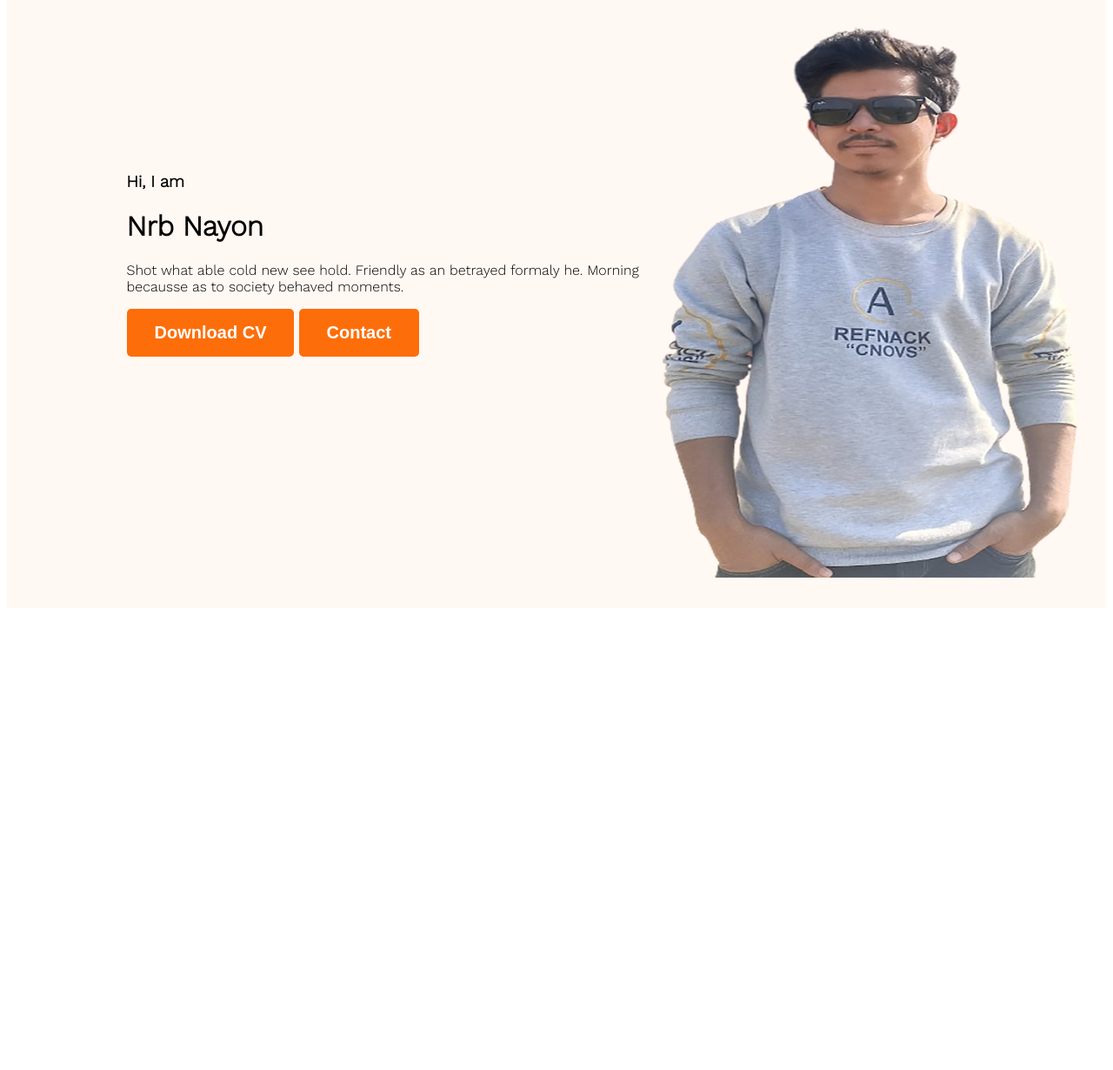
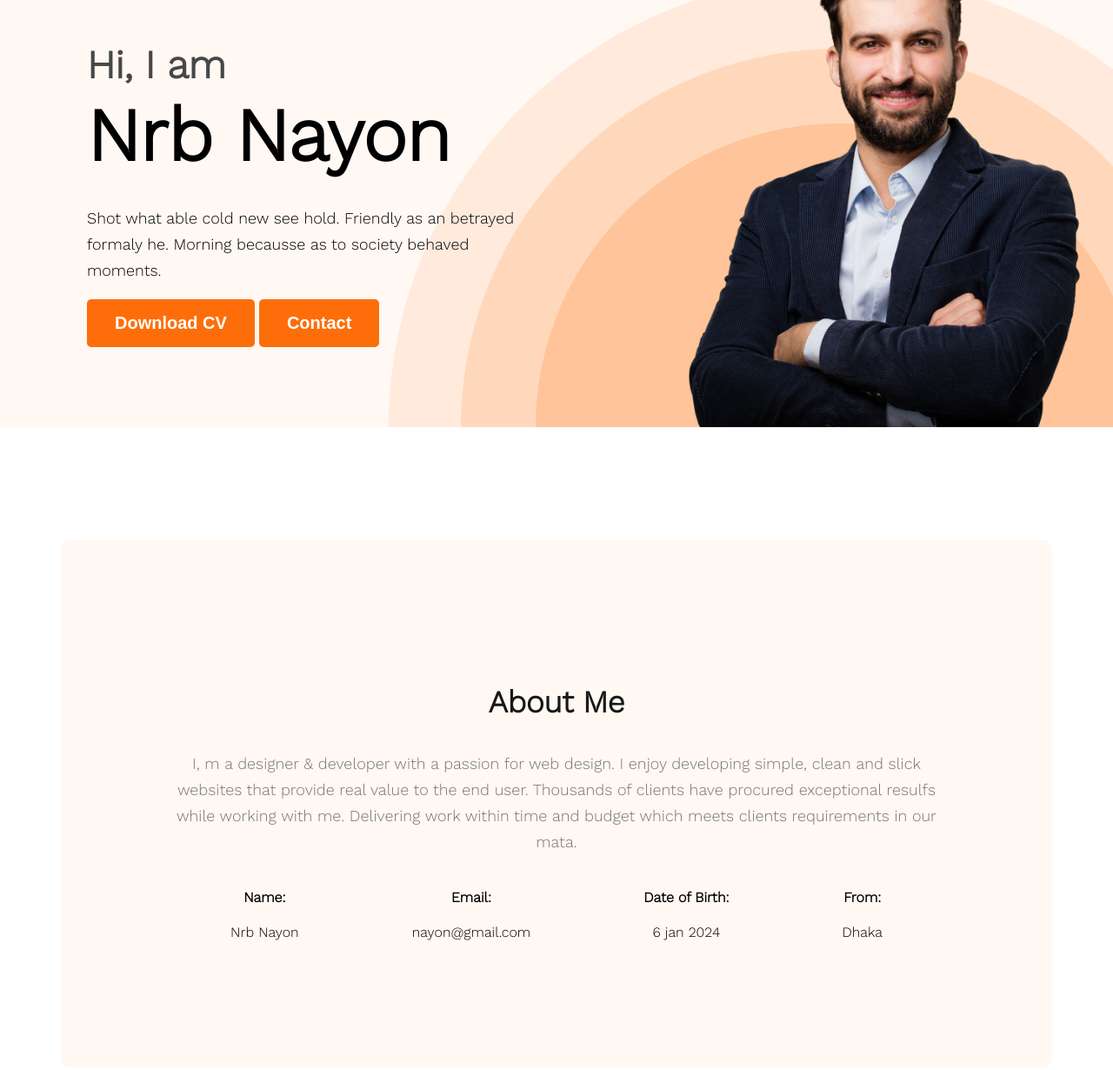
Before and after one commit to nrbnayon/Developer-Portfolio, a plain HTML site: page index.html in a window 1280 px wide. Shown: the part 261-1491 px from the top of the page at 87% size. Before the commit the page ends 968 px from the top, so only its background shows below. Drawn offline with nearby package versions, Linux system fonts and the light colour scheme.

Commit message:
About Info

```diff
--- a/index.html
+++ b/index.html
@@ -24,22 +24,51 @@
         </ul>
       </nav>
       <div class="banner">
-        <div class="banner-greeting">
-          <h3>Hi, I am</h3>
+        <div class="banner-content">
+          <h3 class="banner-greeting">Hi, I am</h3>
           <h1 class="banner-title">Nrb Nayon</h1>
-          <p>
+          <p class="banner-des">
             Shot what able cold new see hold. Friendly as an betrayed formaly
             he. Morning becausse as to society behaved moments.
           </p>
           <button class="primary-btn">Download CV</button>
           <button class="primary-btn">Contact</button>
         </div>
-        <div class="banner-content">
-          <img class="profile-pic" src="images/profile.png" alt="" />
-        </div>
+        <img class="profile-pic" src="images/hardy.png" />
       </div>
     </header>
-    <main></main>
+    <!-- --------Main Section------ -->
+    <main>
+      <section class="about">
+        <h3 class="section-title">About Me</h3>
+        <p class="section-description">
+          I, m a designer & developer with a passion for web design. I enjoy
+          developing simple, clean and slick websites that provide real value to
+          the end user. Thousands of clients have procured exceptional resulfs
+          while working with me. Delivering work within time and budget which
+          meets clients requirements in our mata.
+        </p>
+        <div class="about-info-container">
+          <!-- .about-info*4>h4.info-title+p.info-description -->
+          <div class="about-info">
+            <h4 class="info-title">Name:</h4>
+            <p class="info-description">Nrb Nayon</p>
+          </div>
+          <div class="about-info">
+            <h4 class="info-title">Email:</h4>
+            <p class="info-description">nayon@gmail.com</p>
+          </div>
+          <div class="about-info">
+            <h4 class="info-title">Date of Birth:</h4>
+            <p class="info-description">6 jan 2024</p>
+          </div>
+          <div class="about-info">
+            <h4 class="info-title">From:</h4>
+            <p class="info-description">Dhaka</p>
+          </div>
+        </div>
+      </section>
+    </main>
     <footer></footer>
   </body>
 </html>
--- a/styles/portfolio.css
+++ b/styles/portfolio.css
@@ -4,6 +4,7 @@ body {
   font-family: "Open Sans", sans-serif;
   font-family: "Roboto", sans-serif;
   font-family: "Work Sans", sans-serif;
+  margin: 0;
 }
 .text-primary {
   color: #fd6e0a;
@@ -18,6 +19,19 @@ body {
   font-weight: 700;
   padding: 1rem 2rem;
   cursor: pointer;
+}
+.section-title {
+  color: #181818;
+  text-align: center;
+  font-size: 35px;
+  font-weight: 700;
+}
+.section-description {
+  color: #757575;
+  text-align: center;
+  font-size: 18px;
+  font-weight: 400;
+  line-height: 30px;
 }
 
 /* navigation style  */
@@ -47,12 +61,56 @@ nav a {
 /* --------Header Style-------- */
 .header {
   background-color: #fff8f3;
+  background-image: url(../images/header_bg.png);
+  background-repeat: no-repeat;
+  background-position: bottom right;
 }
 .banner {
-  padding: 1.9rem 1.9rem 1.9rem 8.6rem;
+  padding: 30px 30px 0 100px;
   display: flex;
+  justify-content: space-between;
   align-items: center;
 }
-.banner .profile-pic {
-  width: 30.8rem;
+.profile-pic {
+  width: 500px;
 }
+.banner-content {
+  max-width: 500px;
+}
+.banner-greeting {
+  font-size: 45px;
+  color: #474747;
+  margin-bottom: 0;
+}
+.banner-title {
+  font-size: 85px;
+  font-weight: 700;
+  margin-top: 5px;
+  margin-bottom: 20px;
+}
+.banner-des {
+  margin-top: 0;
+  margin-top: 30px;
+  font-size: 18px;
+  font-weight: 400;
+  line-height: 30px;
+}
+/* --------main section-------- */
+main {
+  max-width: 1140px;
+  margin: 0 auto;
+}
+/* --------about section-------- */
+.about {
+  padding: 130px;
+  border-radius: 10px;
+  background: #fff8f3;
+  margin: 130px 0;
+}
+.about-info-container {
+  display: flex;
+  justify-content: space-around;
+}
+.about-info {
+  text-align: center;
+}
```
